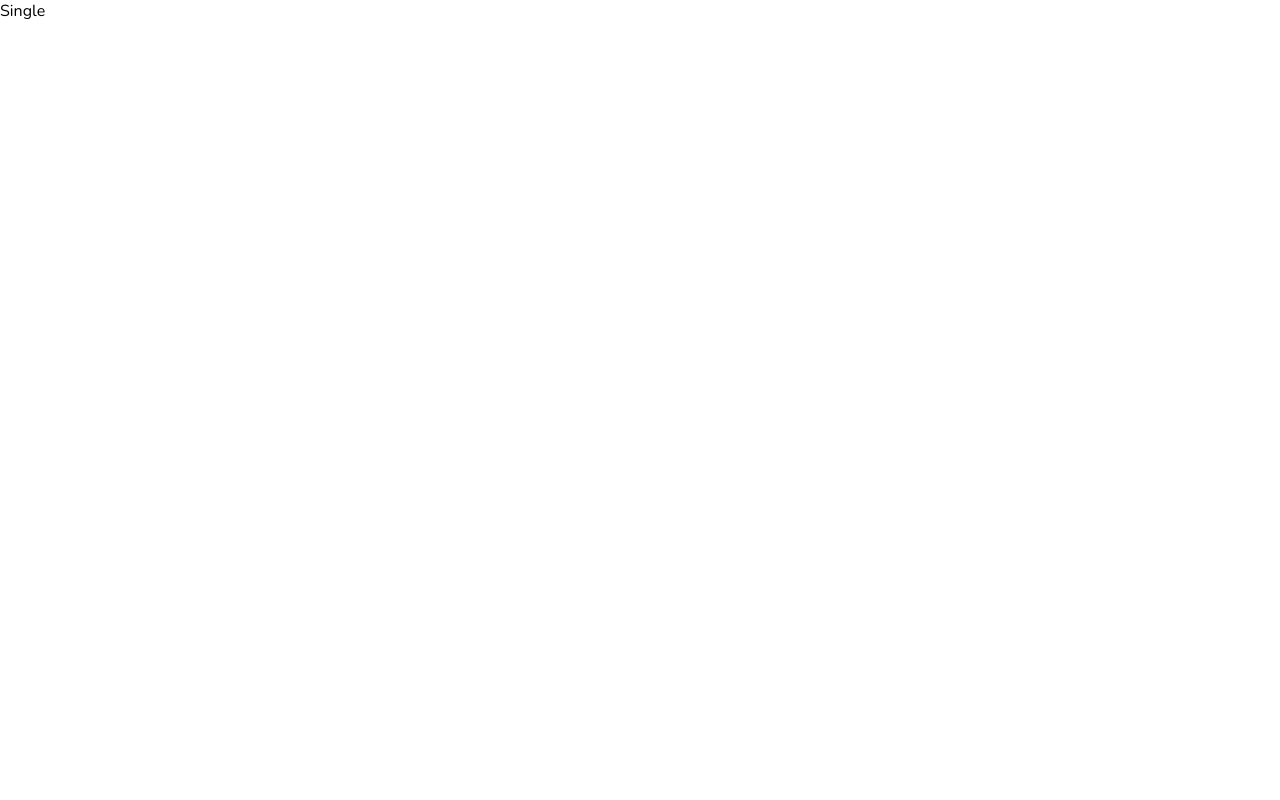
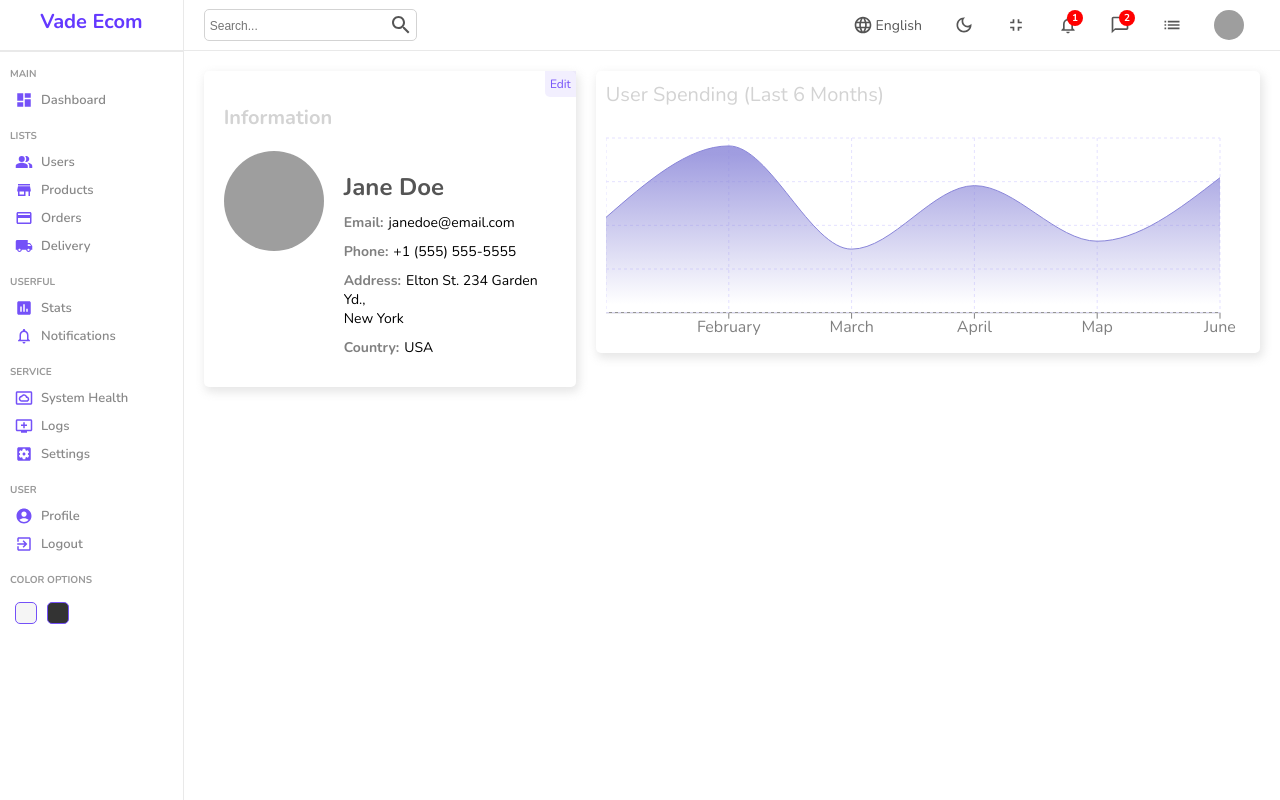
Before and after one commit to vadedes/ecom-admin-dashboard, a React (Create React App) app: page /products/1 in a window 1280 px wide. Built offline with nearby package versions, Linux system fonts and the light colour scheme; grey boxes are pictures that could not be loaded.

Commit message:
Added user info and spending chart on single user page

```diff
--- a/src/components/chart/Chart.js
+++ b/src/components/chart/Chart.js
@@ -18,11 +18,11 @@ const data = [
   { name: 'June', Total: 1700 },
 ];
 
-function Chart() {
+function Chart({ aspect, title }) {
   return (
     <div className='chart'>
-      <div className='title'>Last 6 Months (Revenue)</div>
-      <ResponsiveContainer width='100%' aspect={2 / 1}>
+      <div className='title'>{title}</div>
+      <ResponsiveContainer width='100%' aspect={aspect}>
         <AreaChart
           width={730}
           height={250}
--- a/src/pages/home/Home.js
+++ b/src/pages/home/Home.js
@@ -20,7 +20,7 @@ function Home() {
         </div>
         <div className='charts'>
           <Featured />
-          <Chart />
+          <Chart aspect={2 / 1} title='Last 6 Months (Revenue)' />
         </div>
         <div className='listContainer'>
           <div className='listTitle'>Latest Transactions</div>
--- a/src/pages/single/Single.js
+++ b/src/pages/single/Single.js
@@ -1,7 +1,55 @@
 import './single.scss';
+import Sidebar from '../../components/sidebar/Sidebar';
+import Navbar from '../../components/navbar/Navbar';
+import Chart from '../../components/chart/Chart';
 
 function Single() {
-  return <div>Single</div>;
+  return (
+    <div className='single'>
+      <Sidebar />
+      <div className='singleContainer'>
+        <Navbar />
+        <div className='top'>
+          <div className='left'>
+            <div className='editButton'>Edit</div>
+            <h1 className='title'>Information</h1>
+            <div className='item'>
+              <img
+                src='https://images.pexels.com/photos/415829/pexels-photo-415829.jpeg?auto=compress&cs=tinysrgb&dpr=1&w=500'
+                alt='profile avatar'
+                className='itemImg'
+              />
+              <div className='details'>
+                <h2 className='itemTitle'>Jane Doe</h2>
+                <div className='detailedItem'>
+                  <span className='itemKey'>Email:</span>
+                  <span className='itemValue'>janedoe@email.com</span>
+                </div>
+                <div className='detailedItem'>
+                  <span className='itemKey'>Phone:</span>
+                  <span className='itemValue'>+1 (555) 555-5555</span>
+                </div>
+                <div className='detailedItem'>
+                  <span className='itemKey'>Address:</span>
+                  <span className='itemValue'>
+                    Elton St. 234 Garden Yd., <br /> New York
+                  </span>
+                </div>
+                <div className='detailedItem'>
+                  <span className='itemKey'>Country:</span>
+                  <span className='itemValue'>USA</span>
+                </div>
+              </div>
+            </div>
+          </div>
+          <div className='right'>
+            <Chart aspect={3 / 1} title='User Spending (Last 6 Months)' />
+          </div>
+        </div>
+        <div className='bottom'></div>
+      </div>
+    </div>
+  );
 }
 
 export default Single;
--- a/src/pages/single/Single.scss
+++ b/src/pages/single/Single.scss
@@ -0,0 +1,79 @@
+.single {
+  display: flex;
+  width: 100%;
+
+  .singleContainer {
+    flex: 6;
+
+    .top {
+      padding: 20px;
+      display: flex;
+      gap: 20px;
+
+      .left {
+        flex: 1;
+        -webkit-box-shadow: 2px 4px 10px 1px rgba(0, 0, 0, 0.47);
+        box-shadow: 2px 4px 10px 1px rgba(201, 201, 201, 0.47);
+        padding: 20px;
+        position: relative;
+        border-radius: 5px;
+
+        .editButton {
+          position: absolute;
+          top: 0;
+          right: 0;
+          padding: 5px;
+          font-size: 12px;
+          color: #7451f8;
+          background-color: #7551f818;
+          border-radius: 0 0 0 5px;
+          cursor: pointer;
+        }
+
+        .item {
+          display: flex;
+          gap: 20px;
+
+          .itemImg {
+            width: 100px;
+            height: 100px;
+            border-radius: 50%;
+            object-fit: cover;
+          }
+
+          .details {
+            .itemTitle {
+              margin-bottom: 10px;
+              color: #555;
+            }
+
+            .detailedItem {
+              margin-bottom: 10px;
+              font-size: 14px;
+
+              .itemKey {
+                font-weight: bold;
+                color: gray;
+                margin-right: 5px;
+              }
+
+              .itemValue {
+                font-weight: 300;
+              }
+            }
+          }
+        }
+      }
+
+      .right {
+        flex: 2;
+      }
+    }
+  }
+
+  .title {
+    font-size: 20px;
+    color: lightgray;
+    margin-bottom: 20px;
+  }
+}
```
